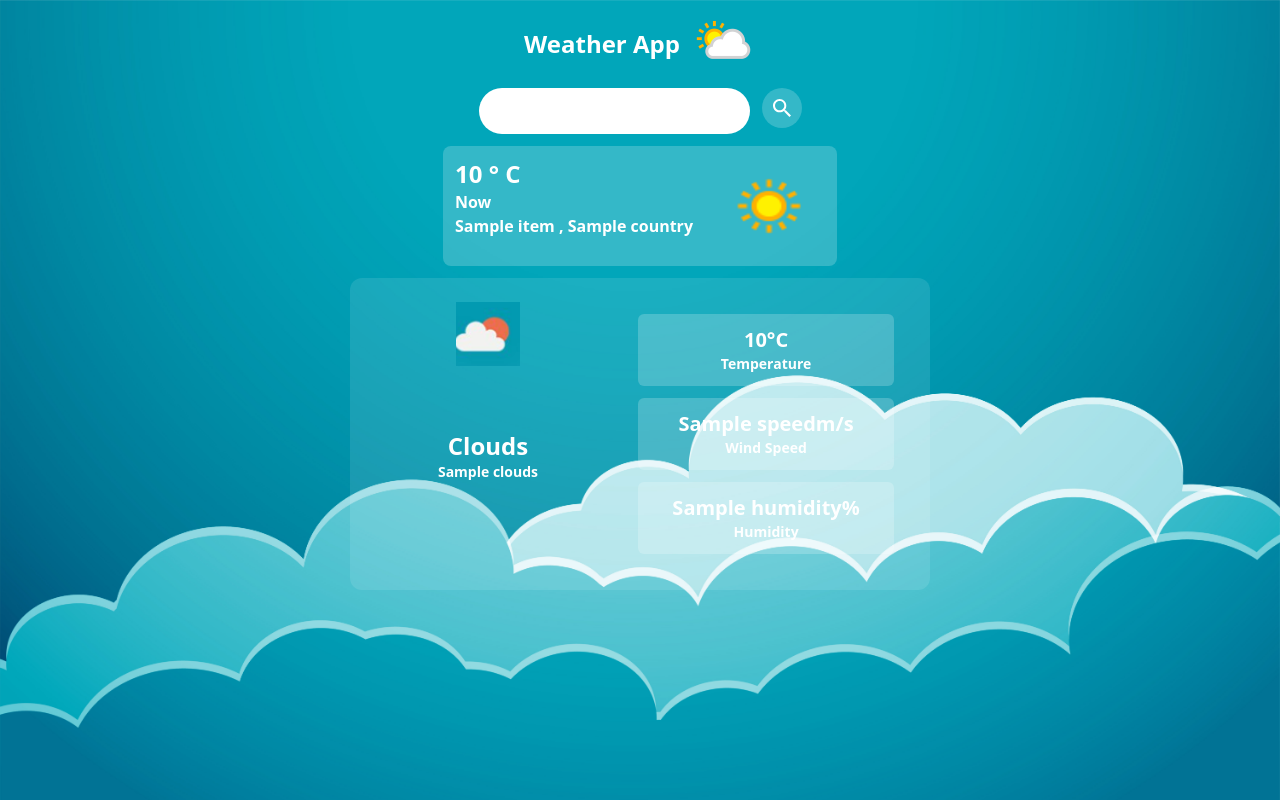
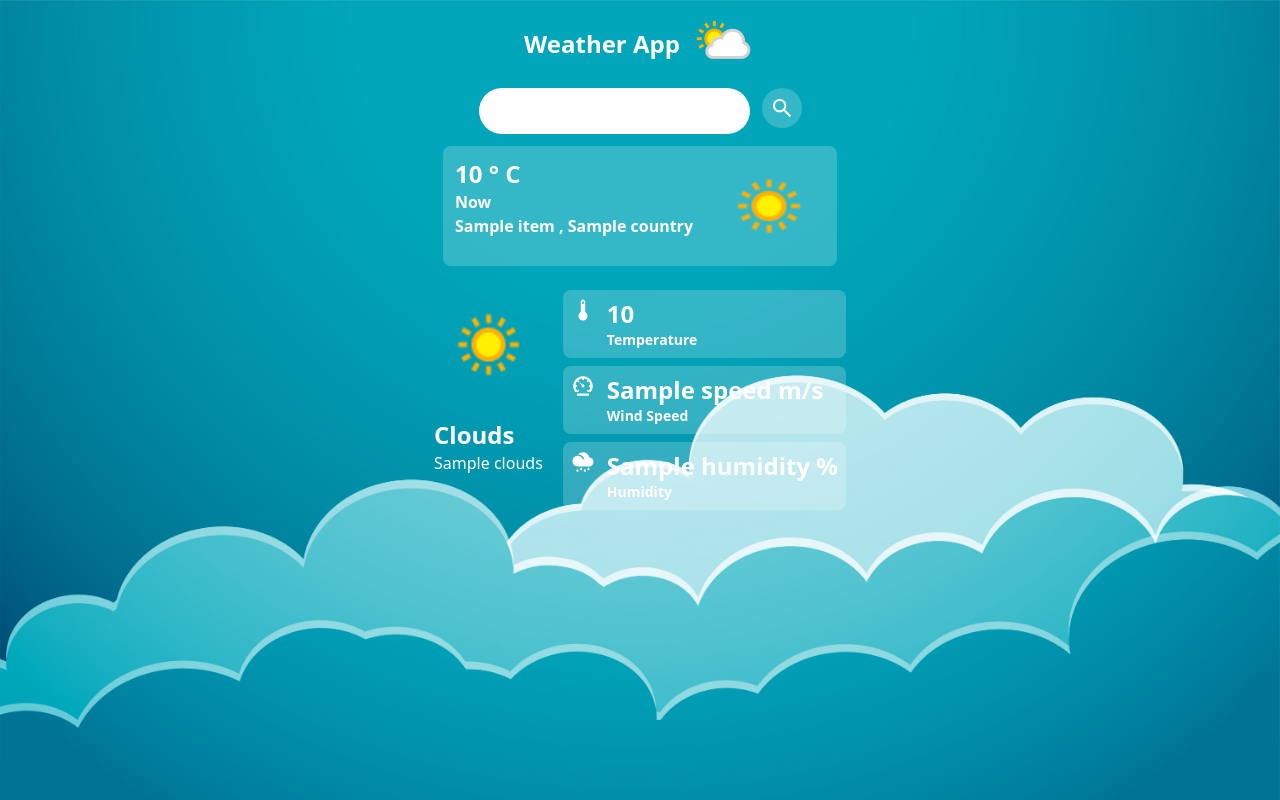
Before and after one commit to deepakr9/weather-app, a Django app: page / in a window 1280 px wide. Run offline with Django 5.2, Linux system fonts and the light colour scheme; tables that the repository leaves empty hold one stand-in row (values such as "Sample post"); a database or web service that is not in the repository returns one stand-in record (values such as "Sample title"); data that the repository does not hold is empty.

Commit message:
Update index.html

```diff
--- a/app/templates/index.html
+++ b/app/templates/index.html
@@ -30,30 +30,37 @@
         </div>
 
  </div>
-    <div class="bg-white/10 flex p-6 gap-6 rounded-xl ">
-        <div class="flex flex-col  items-center">
-            <img src="{% static 'images/image.png' %}" alt="" class="w-16 h-16">
-            <div class="flex flex-col m-16 items-center ">
-                <h1 class="text-white font-bold text-2xl">Clouds</h1>
-                <p class="text-white font-semibold text-sm">{{clouds}}</p>
+    <div class="flex flex-row gap-5 bg-[#007BA0] backdrop-blur-2xl rounded-xl p-3 ">
+    <div class="flex flex-col gap-5">
+        <img src="/images/113.png" alt="">
+        <div class="text-white">
+            <p class="text-2xl font-bold">Clouds</p>
+            <p>{{clouds}}</p>
+        </div>
+    </div>
+    <div class="bg-transparent flex flex-col gap-2">
+        <div class="flex flex-row p-2 bg-white/20 rounded-lg gap-3">
+            <ion-icon name="thermometer" class="text-white text-2xl mt-3 "></ion-icon>
+            <div>
+                <p class="text-white font-bold text-2xl">{{temp}}</p>
+                <p class="text-white font-semibold text-sm">Temperature</p>
             </div>
         </div>
-
-        <div class="flex flex-col p-3 gap-3 w-[280px]">
-            <div class="flex flex-col items-center justify-between bg-white/20 rounded-md p-3 w-full">
-                <span class="text-white font-bold text-xl"> {{temp}}&deg;C</span>
-                <span class="text-white font-semibold text-sm">Temperature</span>
-            </div>
-            <div class="flex flex-col items-center justify-between bg-white/20 rounded-md p-3 w-full">
-                <span class="text-white font-bold text-xl">{{speed}}m/s </span>
-                <span class="text-white font-semibold text-sm">Wind Speed</span>
-            </div>
-            <div class="flex flex-col items-center justify-between bg-white/20 rounded-md p-3 w-full">
-                <span class="text-white font-bold text-xl">{{hum}}%</span>
-                <span class="text-white font-semibold text-sm">Humidity</span>
+        <div class="flex flex-row p-2 bg-white/20 rounded-lg gap-3">
+            <ion-icon name="speedometer" class="text-white text-2xl mt-3 "></ion-icon>
+            <div>
+                <p class="text-white font-bold text-2xl">{{speed}} m/s</p>
+                <p class="text-white font-semibold text-sm">Wind Speed</p>
             </div>
         </div>
-
+        <div class="flex flex-row p-2 bg-white/20 rounded-lg gap-3">
+            <ion-icon name="rainy" class="text-white text-2xl mt-3 "></ion-icon>
+            <div>
+                <p class="text-white font-bold text-2xl">{{hum}} %</p>
+                <p class="text-white font-semibold text-sm">Humidity</p>
+            </div>
+        </div>
+    </div>
     </div>
     <script src="https://unpkg.com/ionicons@4.5.10-0/dist/ionicons.js"></script>
 </body>
```
